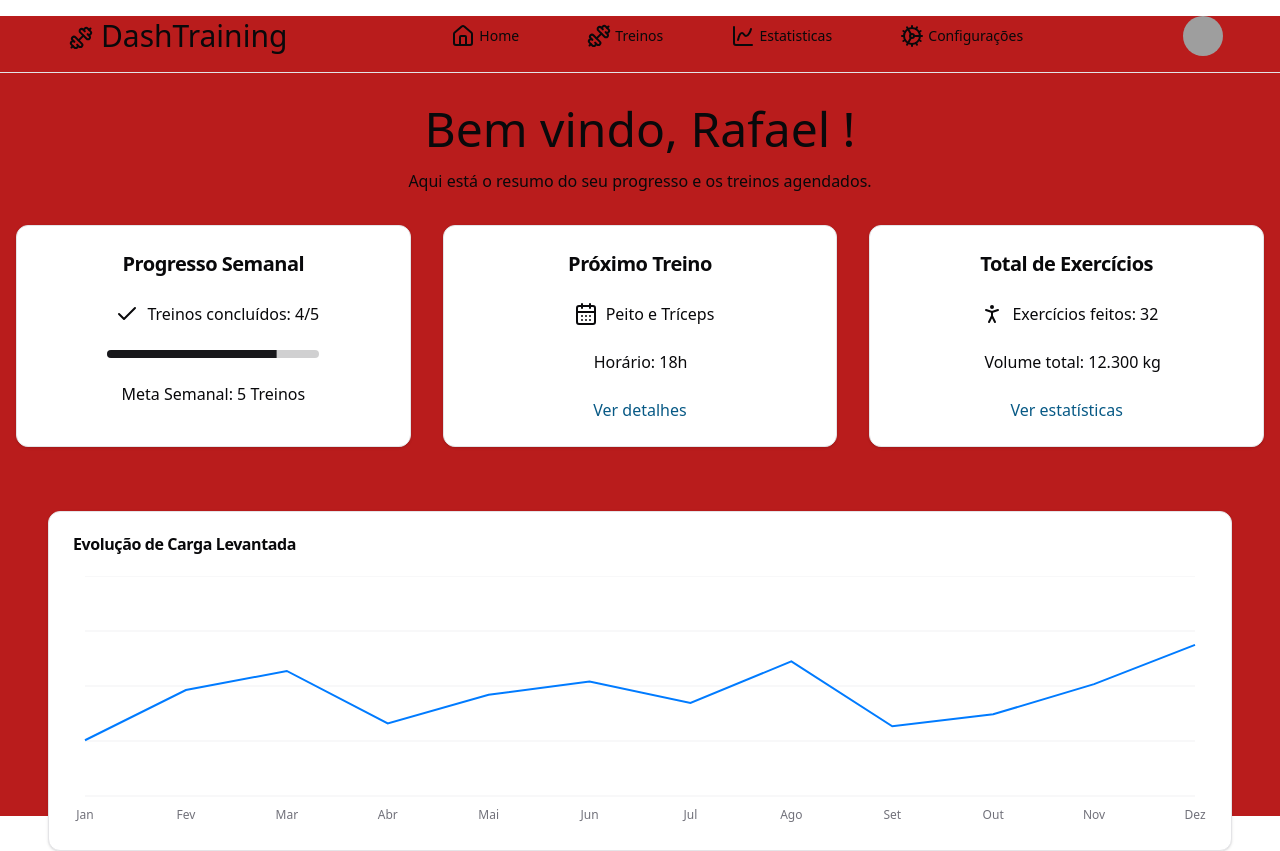
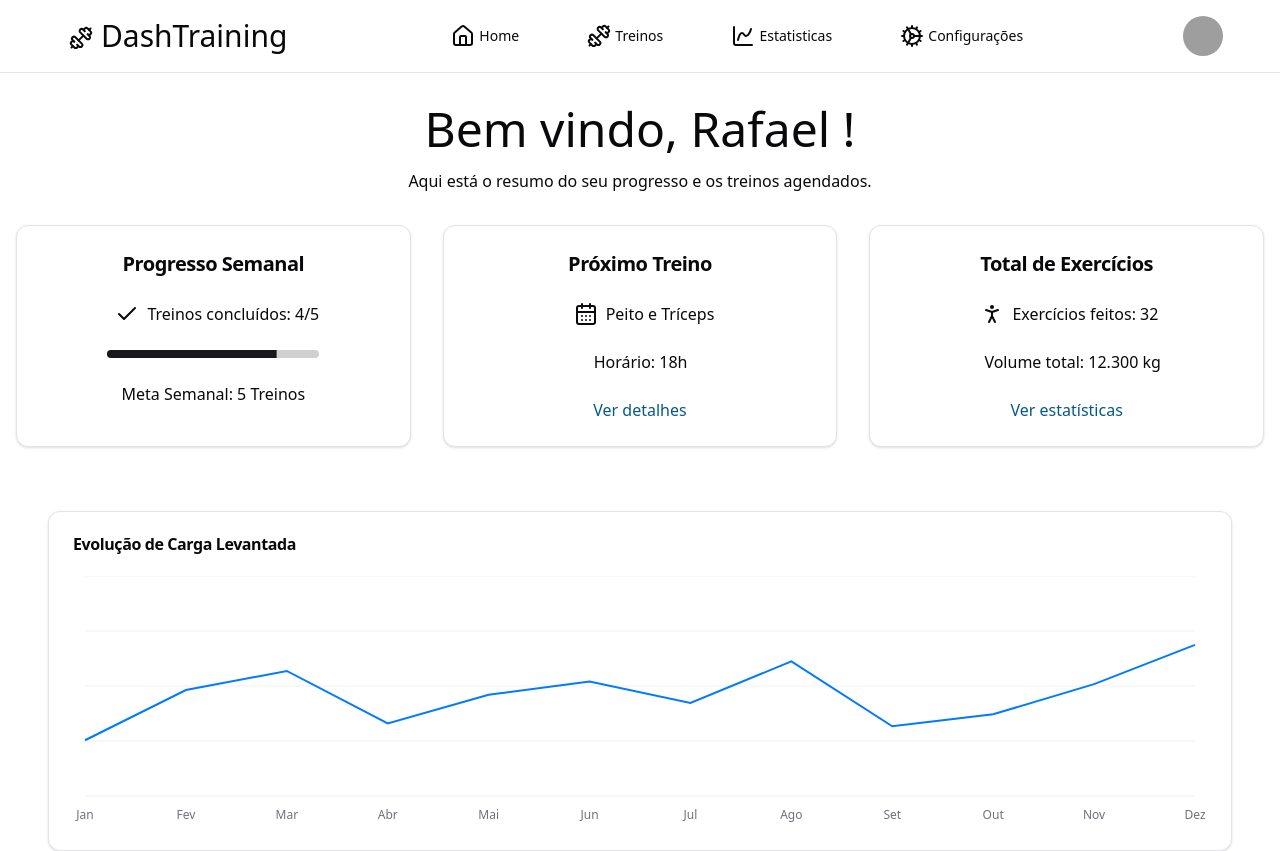
Before and after one commit to RafaelFerreira15/DashTraining, a Next.js app: page /Home in a window 1280 px wide. Shown: the top 851 px of the page. Built offline with nearby package versions, Linux system fonts and the light colour scheme; grey boxes are pictures that could not be loaded.

Commit message:
Update page.tsx

```diff
--- a/src/app/(Pages)/Home/page.tsx
+++ b/src/app/(Pages)/Home/page.tsx
@@ -19,7 +19,7 @@ export default function Home() {
 
 
     return (
-        <section className='w-full h-full bg-red-700'>
+        <section className='w-full h-full'>
             <Navbar />
             <div className=" flex flex-col items-center justify-center w-full">
                 <h1 className="text-5xl m-4">Bem vindo, Rafael !</h1>
```
